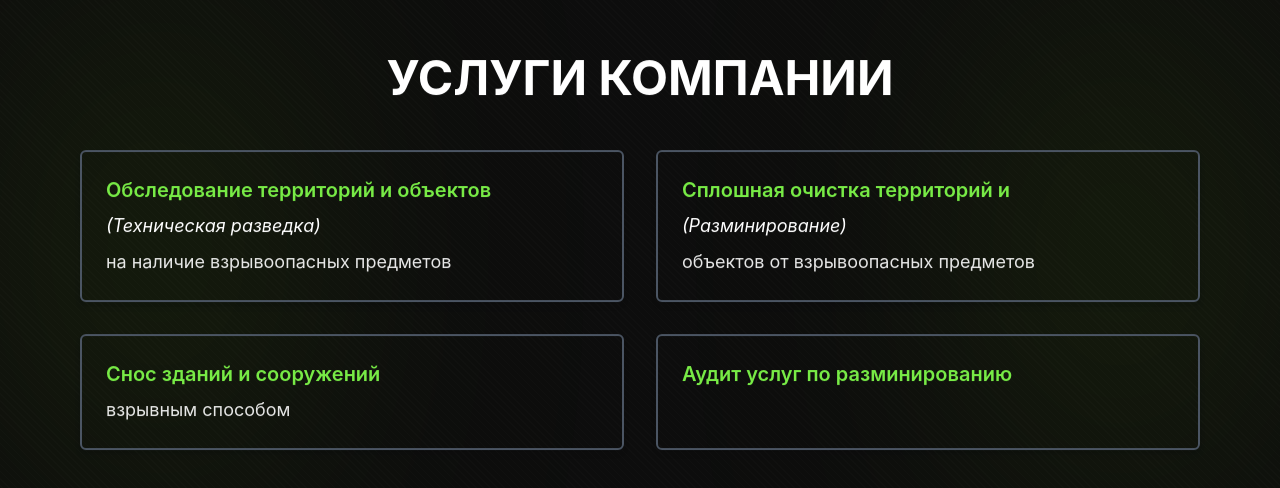
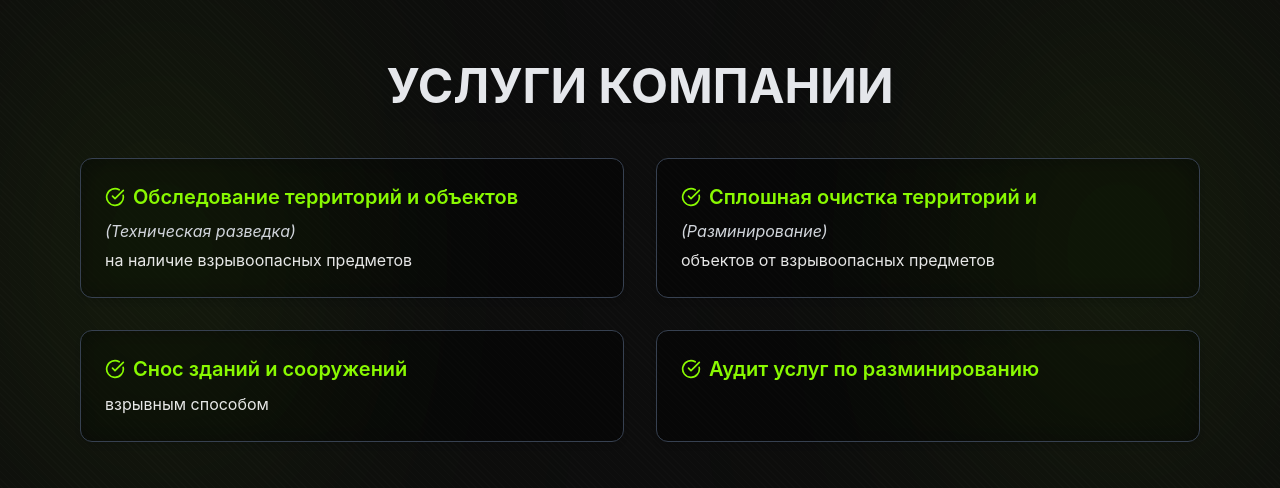
Before and after one commit to RalfLoud/gumm-mine-clearance, a Next.js app: page / in a window 1280 px wide. Shown: the part 1912-2400 px from the top of the page. Built offline with nearby package versions, Linux system fonts and the light colour scheme.

Commit message:
services visual fix

```diff
--- a/components/ServicesSection.jsx
+++ b/components/ServicesSection.jsx
@@ -1,5 +1,6 @@
 import React from 'react';
 import SectionWrapper from "@/components/SectionWrapper";
+import { LucideCheckCircle } from "lucide-react";
 
 export default function ServicesSection() {
   const services = [
@@ -29,18 +30,32 @@ export default function ServicesSection() {
     <SectionWrapper id="services" className="py-20 text-white">
       <div className="container mx-auto px-4">
         {/* Title */}
-        <h2 className="text-5xl font-bold mb-12 text-center ">УСЛУГИ КОМПАНИИ</h2>
+        <h2 className="text-5xl font-bold mb-12 text-center text-gray-200 drop-shadow-lg">
+          УСЛУГИ КОМПАНИИ
+        </h2>
 
         {/* Service Cards */}
-        <div className="grid grid-cols-1 md:grid-cols-2 gap-8">
+        <div className="grid grid-cols-1 sm:grid-cols-2 gap-8">
           {services.map((service, index) => (
             <div
               key={index}
-              className=" rounded-md p-6 border-2 border-gray-600 hover:scale-105 transition-all duration-300 cursor-pointer shadow-md hover:shadow-lg"
+              className="relative group rounded-xl p-6 border border-gray-700 bg-black/40 backdrop-blur-md shadow-md hover:shadow-[0_0_20px_#89f901aa] transition-all duration-300 overflow-hidden"
             >
-              <h3 className="text-xl text-[#78eb46] font-semibold mb-2">{service.title}</h3>
-              {service.subtitle && <p className="text-lg italic mb-2">{service.subtitle}</p>}
-              <p className="text-lg opacity-90">{service.description}</p>
+              <div className="absolute -inset-px bg-gradient-to-tr from-[#89f901] to-transparent opacity-0 group-hover:opacity-20 blur-lg transition-opacity duration-300" />
+              <div className="relative z-10">
+                <h3 className="text-xl text-[#89f901] font-semibold mb-2 flex items-center gap-2">
+                  <LucideCheckCircle className="w-5 h-5 text-[#89f901]" />
+                  {service.title}
+                </h3>
+                {service.subtitle && (
+                  <p className="text-md italic text-gray-300 mb-1">
+                    {service.subtitle}
+                  </p>
+                )}
+                <p className="text-md text-white/90 leading-relaxed">
+                  {service.description}
+                </p>
+              </div>
             </div>
           ))}
         </div>
```
